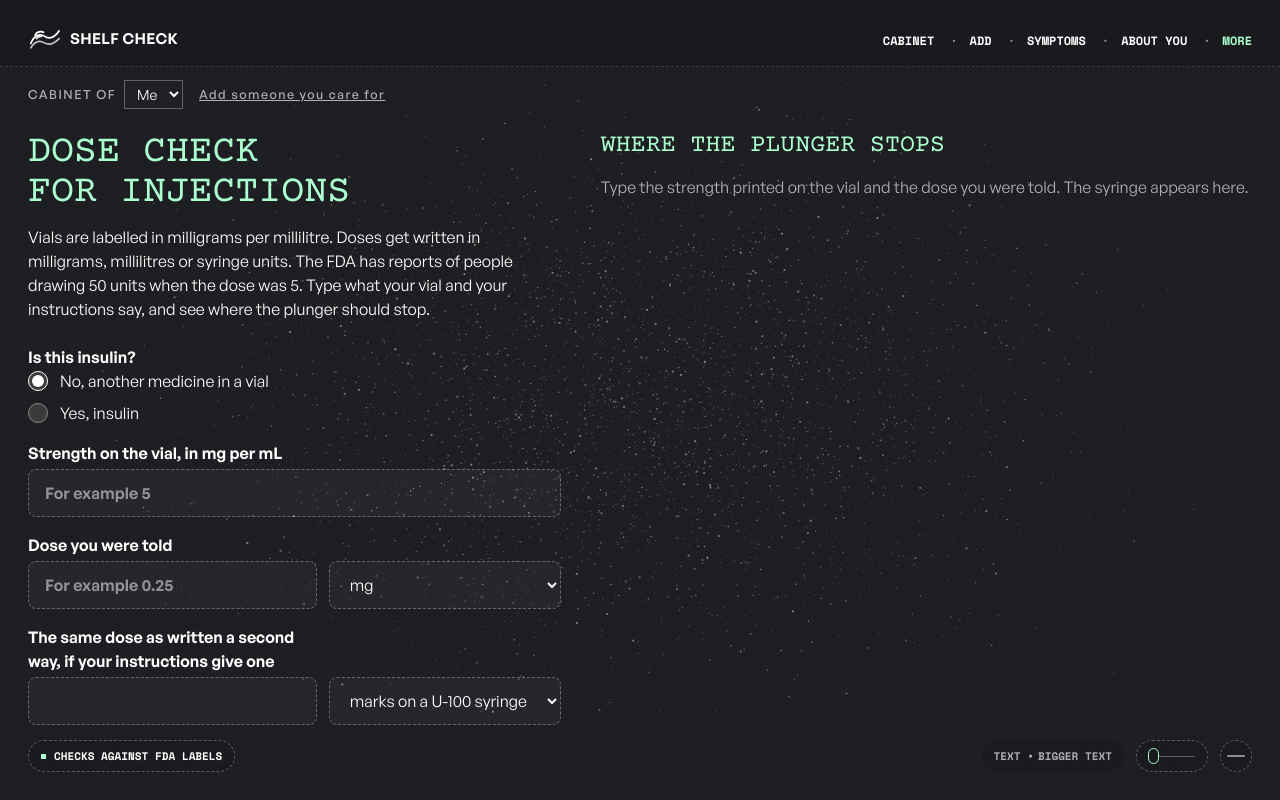
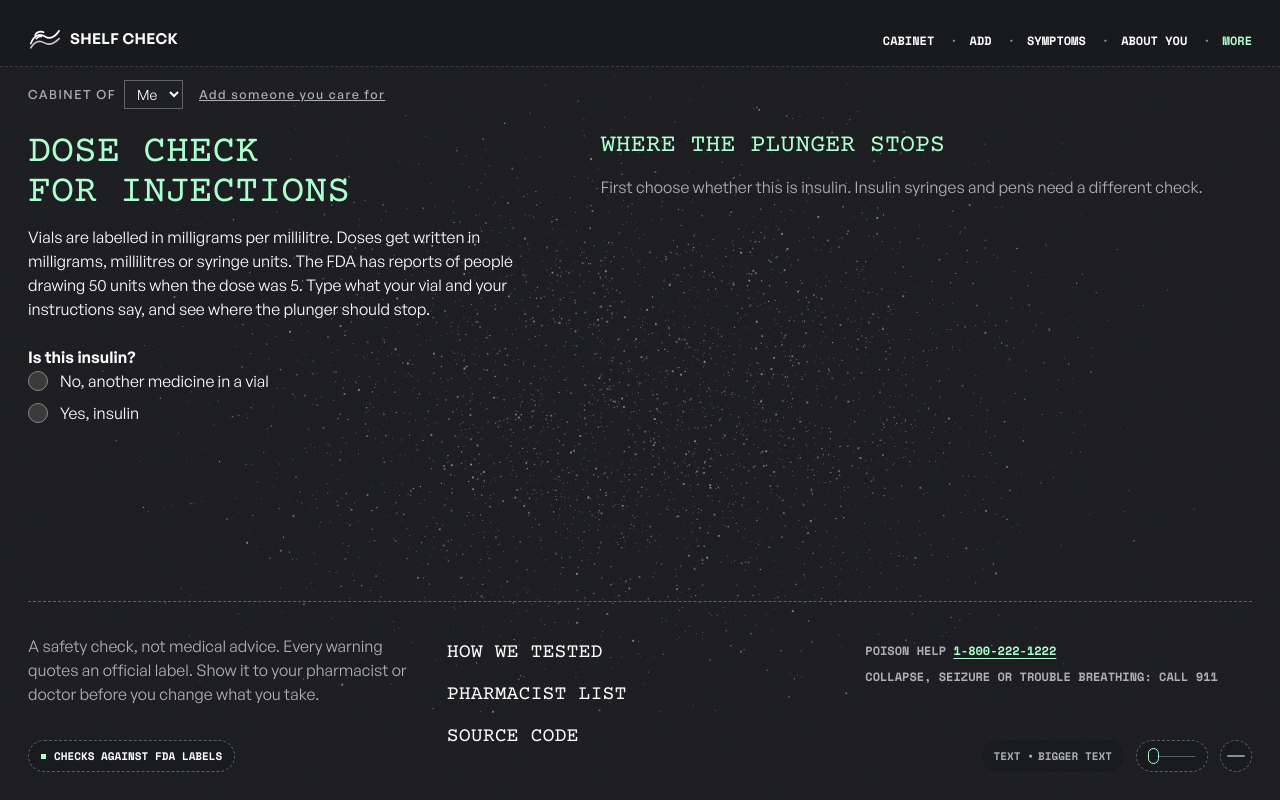
Before and after one commit to Arnav66692/shelf-check, a Next.js app in the folder web/: page /dose in a window 1280 px wide. Shown: the top 800 px of the page. Built offline with nearby package versions, Linux system fonts and the light colour scheme.

Commit message:
fix: the dose check asks whether it is insulin before showing any fields

```diff
--- a/web/src/components/DoseView.tsx
+++ b/web/src/components/DoseView.tsx
@@ -141,7 +141,7 @@ function UnitSelect({ label, value, onChange }: { label: string; value: DoseUnit
 }
 
 export function DoseView() {
-  const [isInsulin, setIsInsulin] = useState(false);
+  const [isInsulin, setIsInsulin] = useState<boolean | null>(null);
   const [insulinStrength, setInsulinStrength] = useState<InsulinStrength>("U-100");
   const [concentration, setConcentration] = useState("");
   const [doseValue, setDoseValue] = useState("");
@@ -149,7 +149,9 @@ export function DoseView() {
   const [alsoValue, setAlsoValue] = useState("");
   const [alsoUnit, setAlsoUnit] = useState<DoseUnit>("units");
 
-  const outcome = isInsulin
+  const outcome: Outcome = isInsulin === null
+    ? { kind: "empty", message: "First choose whether this is insulin. Insulin syringes and pens need a different check." }
+    : isInsulin
     ? insulinOutcome(insulinStrength, doseValue)
     : vialOutcome(concentration, doseValue, doseUnit, alsoValue, alsoUnit);
 
@@ -166,16 +168,16 @@ export function DoseView() {
           <fieldset className="grid gap-2">
             <legend className="font-bold">Is this insulin?</legend>
             <label className="flex items-center gap-3">
-              <input type="radio" name="insulin" className="h-5 w-5 accent-[var(--ink)]" checked={!isInsulin} onChange={() => setIsInsulin(false)} />
+              <input type="radio" name="insulin" className="h-5 w-5 accent-[var(--ink)]" checked={isInsulin === false} onChange={() => setIsInsulin(false)} />
               No, another medicine in a vial
             </label>
             <label className="flex items-center gap-3">
-              <input type="radio" name="insulin" className="h-5 w-5 accent-[var(--ink)]" checked={isInsulin} onChange={() => setIsInsulin(true)} />
+              <input type="radio" name="insulin" className="h-5 w-5 accent-[var(--ink)]" checked={isInsulin === true} onChange={() => setIsInsulin(true)} />
               Yes, insulin
             </label>
           </fieldset>
 
-          {isInsulin ? (
+          {isInsulin === null ? null : isInsulin ? (
             <>
               <label className="grid gap-1 font-bold">
                 The U number on the insulin box or vial
```
Also changed, not shown: 1 other file (tests, documents, lock files or other folders).
